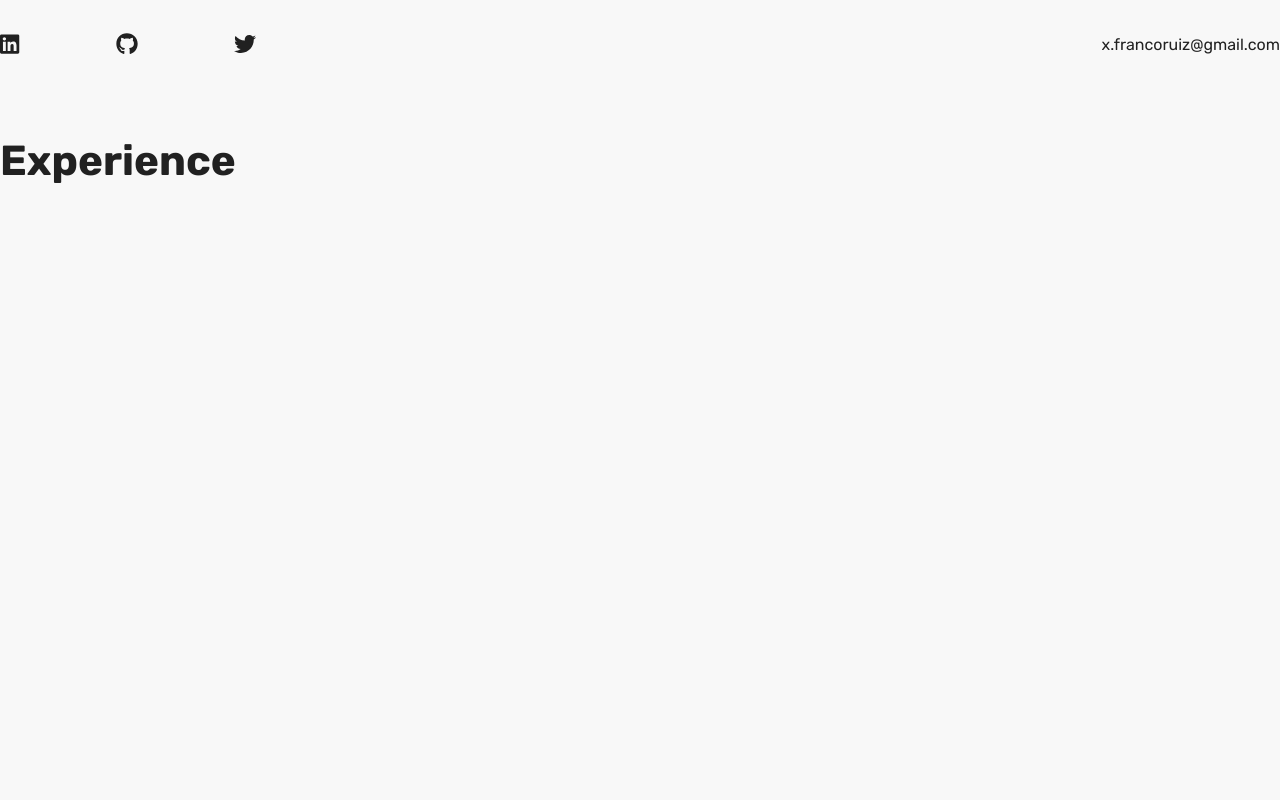
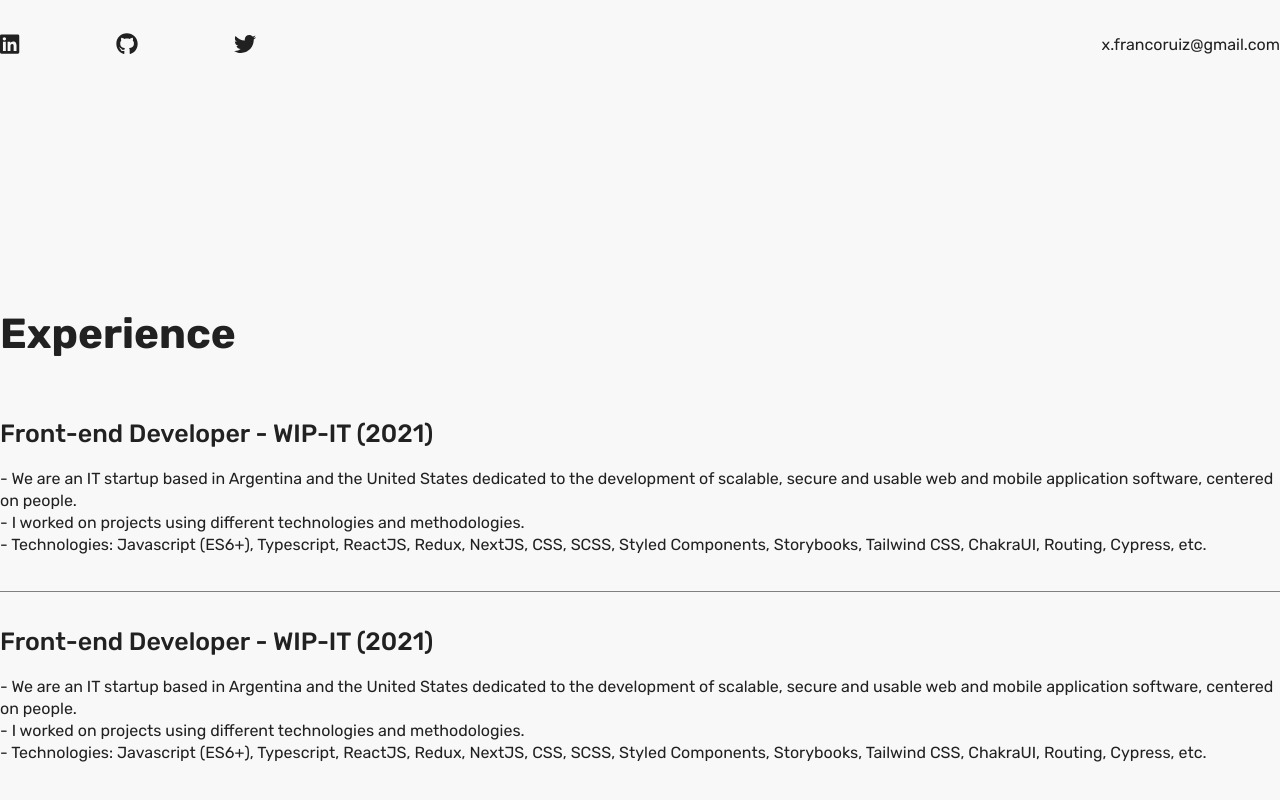
Before and after one commit to fmruiz/portfolio, a React (Create React App) app: page / in a window 1280 px wide. Shown: the part 664-1464 px from the top of the page. Before the commit the page ends 890 px from the top, so only its background shows below. Built offline with nearby package versions, Linux system fonts and the light colour scheme.

Commit message:
add Text

```diff
--- a/src/components/Experience/index.js
+++ b/src/components/Experience/index.js
@@ -1,11 +1,45 @@
 import React from "react";
+import './styles.css'
 
 // components
 import Title from "../atomic/atoms/Title";
+import Text from "../atomic/atoms/Text";
+import Divider from "../atomic/atoms/Divider";
 
 const Experience = () => (
   <div className={"experience__container"}>
-    <Title text={"Experience"} size={"42px"} bold/>
+    <Title size={"42px"} bold>
+      Experience
+    </Title>
+    <div className={"experience__body"}>
+      <div className={"experience__item"}>
+        <Title size={"25px"}>Front-end Developer - WIP-IT (2021)</Title>
+        <Text size={"16px"}>
+          - We are an IT startup based in Argentina and the United States
+          dedicated to the development of scalable, secure and usable web and
+          mobile application software, centered on people.
+          <br />- I worked on projects using different technologies and
+          methodologies.
+          <br />- Technologies: Javascript (ES6+), Typescript, ReactJS, Redux,
+          NextJS, CSS, SCSS, Styled Components, Storybooks, Tailwind CSS,
+          ChakraUI, Routing, Cypress, etc.
+        </Text>
+      </div>
+        <Divider />
+      <div className={"experience__item"}>
+        <Title size={"25px"}>Front-end Developer - WIP-IT (2021)</Title>
+        <Text size={"16px"}>
+          - We are an IT startup based in Argentina and the United States
+          dedicated to the development of scalable, secure and usable web and
+          mobile application software, centered on people.
+          <br />- I worked on projects using different technologies and
+          methodologies.
+          <br />- Technologies: Javascript (ES6+), Typescript, ReactJS, Redux,
+          NextJS, CSS, SCSS, Styled Components, Storybooks, Tailwind CSS,
+          ChakraUI, Routing, Cypress, etc.
+        </Text>
+      </div>
+    </div>
   </div>
 );
 
--- a/src/components/Experience/styles.css
+++ b/src/components/Experience/styles.css
@@ -1,5 +1,13 @@
 /* EXPERIENCE STYLES */
 .experience__container {
-    display: flex;
-    flex-direction: column;
+  display: flex;
+  justify-content: center;
+  flex-direction: column;
+  height: 100vh;
 }
+
+.experience__body {
+  display: flex;
+  flex-direction: column;
+  margin-top: 40px;
+}
--- /dev/null
+++ b/src/components/atomic/atoms/Divider/index.js
@@ -0,0 +1,8 @@
+import React from 'react'
+import './styles.css'
+
+const Divider = () => (
+    <div className={"divider"}></div>
+)
+
+export default Divider
--- /dev/null
+++ b/src/components/atomic/atoms/Divider/styles.css
@@ -0,0 +1,7 @@
+/* DIVIDER STYLES */
+.divider {
+    border-top: 1px solid gray;
+    margin-top: 35px;
+    margin-bottom: 35px;
+    width: 100%;
+}
--- /dev/null
+++ b/src/components/atomic/atoms/Text/Text.js
@@ -0,0 +1,14 @@
+import React from "react";
+import './styles.css'
+
+const Text = ({ children, bold, size, width, ...props }) => (
+  <p
+    style={{ fontWeight: bold ? "800" : "400", fontSize: size, width: width }}
+    className={"text__atom"}
+    {...props}
+  >
+    {children}
+  </p>
+);
+
+export default Text;
--- /dev/null
+++ b/src/components/atomic/atoms/Text/index.js
@@ -0,0 +1 @@
+export { default } from "./Text";
--- /dev/null
+++ b/src/components/atomic/atoms/Text/styles.css
@@ -0,0 +1,6 @@
+/* TEXT STYLES */
+.text__atom {
+    color: var(--color-black);
+    line-height: 22px;
+    margin: 0;
+}
--- a/src/components/atomic/atoms/Title/Title.js
+++ b/src/components/atomic/atoms/Title/Title.js
@@ -1,13 +1,13 @@
 import React from "react";
 import "./styles.css";
 
-const Title = ({ text, size, bold, ...props }) => (
+const Title = ({children, size, bold, ...props }) => (
   <h4
     className={"title__experience"}
-    style={{ fontSize: size, fontWeight: bold ? "bold" : "400" }}
+    style={{ fontSize: size, fontWeight: bold ? "bold" : "500" }}
     {...props}
   >
-    {text}
+    {children}
   </h4>
 );
 
--- a/src/components/atomic/atoms/Title/styles.css
+++ b/src/components/atomic/atoms/Title/styles.css
@@ -1,5 +1,5 @@
 .title__experience {
   margin: 0;
-  margin-bottom: 40px;
+  margin-bottom: 20px;
   color: var(--color-black);
 }
```
Also changed, not shown: 2 other files (tests, documents, lock files or other folders).
